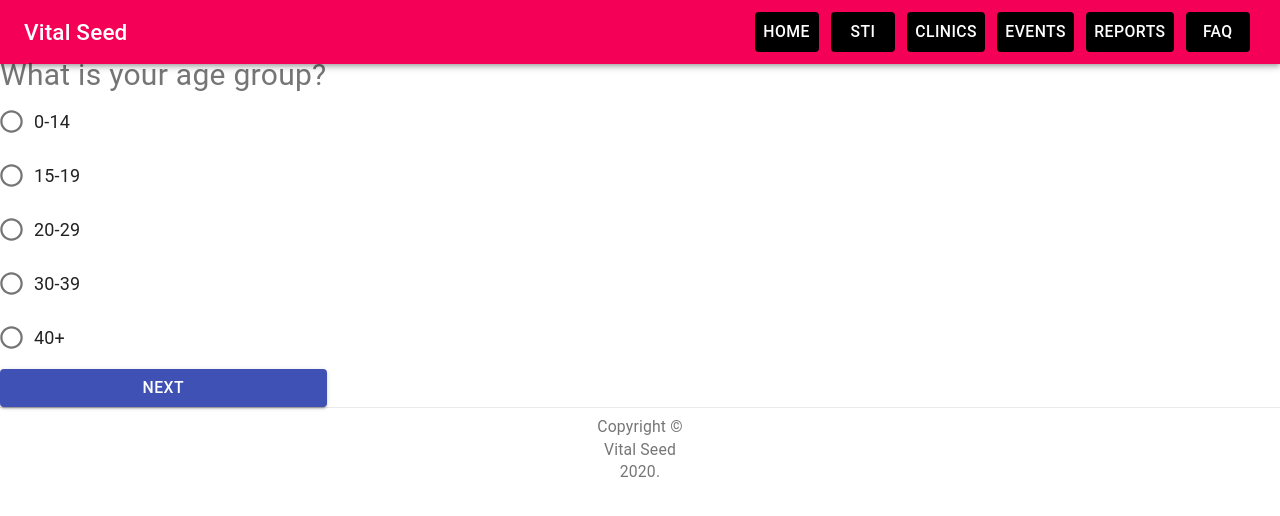
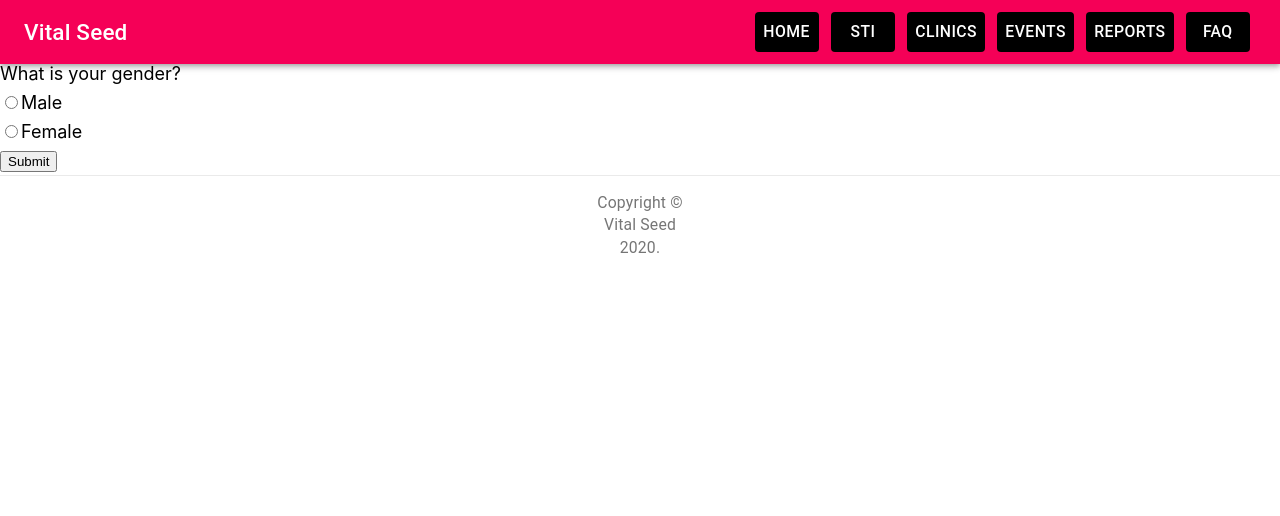
Before and after one commit to FIT5120-IE-TA07/vital-seed-view, a Next.js app: page /components/forms/questionnaire/step2 in a window 1280 px wide. Shown: the top 516 px of the page. Built offline with nearby package versions, Linux system fonts and the light colour scheme.

Commit message:
using react-hook-form with validation, added styling for error message

```diff
--- a/pages/components/forms/questionnaire/step2.js
+++ b/pages/components/forms/questionnaire/step2.js
@@ -1,56 +1,24 @@
 import React from "react";
-import Radio from "@material-ui/core/Radio";
-import RadioGroup from "@material-ui/core/RadioGroup";
-import FormControlLabel from "@material-ui/core/FormControlLabel";
-import FormControl from "@material-ui/core/FormControl";
-import FormLabel from "@material-ui/core/FormLabel";
-import Button from "@material-ui/core/Button";
-import { makeStyles } from "@material-ui/core/styles";
+import { useForm } from "react-hook-form";
 
-const useStyles = makeStyles((theme) => ({
-  root: {
-    "& > *": {
-      margin: theme.spacing(1),
-    },
-  },
-}));
+export default function StepOne() {
+  const { register, handleSubmit} = useForm();
 
-export default function RadioButtonsGroup() {
-  const classes = useStyles();
-  const [value, setValue] = React.useState("female");
-
-  const handleChange = (event) => {
-    setValue(event.target.value);
-    console.log(event)
-    console.log(value)
+  const onSubmit = (data) => {
+    console.log(data);
   };
 
   return (
-    <FormControl component="fieldset">
-      <FormLabel component="legend" style={{ fontSize: 30 }}>
-        What is your age group?
-      </FormLabel>
-      <RadioGroup
-        aria-label="gender"
-        name="gender1"
-        value={value}
-        onChange={handleChange}
-      >
-        <FormControlLabel
-          value="0-14"
-          control={
-          <Radio
-            checked={value === "0-14"}
-            />}
-          label="0-14" />
-        <FormControlLabel control={<Radio />} label="15-19" />
-        <FormControlLabel value="20-29" control={<Radio />} label="20-29" />
-        <FormControlLabel value="30-39" control={<Radio />} label="30-39" />
-        <FormControlLabel value="40+" control={<Radio />} label="40+" />
-      </RadioGroup>
-      <Button className={classes.root} variant="contained" color="primary">
-        Next
-      </Button>
-    </FormControl>
+    <form onSubmit={handleSubmit(onSubmit)}>
+      <label>What is your gender?</label>
+      <br />
+      <input type="radio" name="gender" id="male" value="male" ref={register} />
+      <label for="male">Male</label>
+      <br />
+      <input type="radio" name="gender" id="female" value="female" ref={register} />
+      <label for="female">Female</label>
+      <br />
+      <input type="submit" label="Next"/>
+    </form>
   );
 }
--- /dev/null
+++ b/styles/forms.css
@@ -0,0 +1,4 @@
+.error-message {
+  color: red;
+  font-size: x-small;
+}
```
Also changed, not shown: pages/_app.js (+4 -3 lines), pages/components/forms/questionnaire/step1.js (+18 -5 lines), pages/questionnaire.js (+1 -27 lines).
